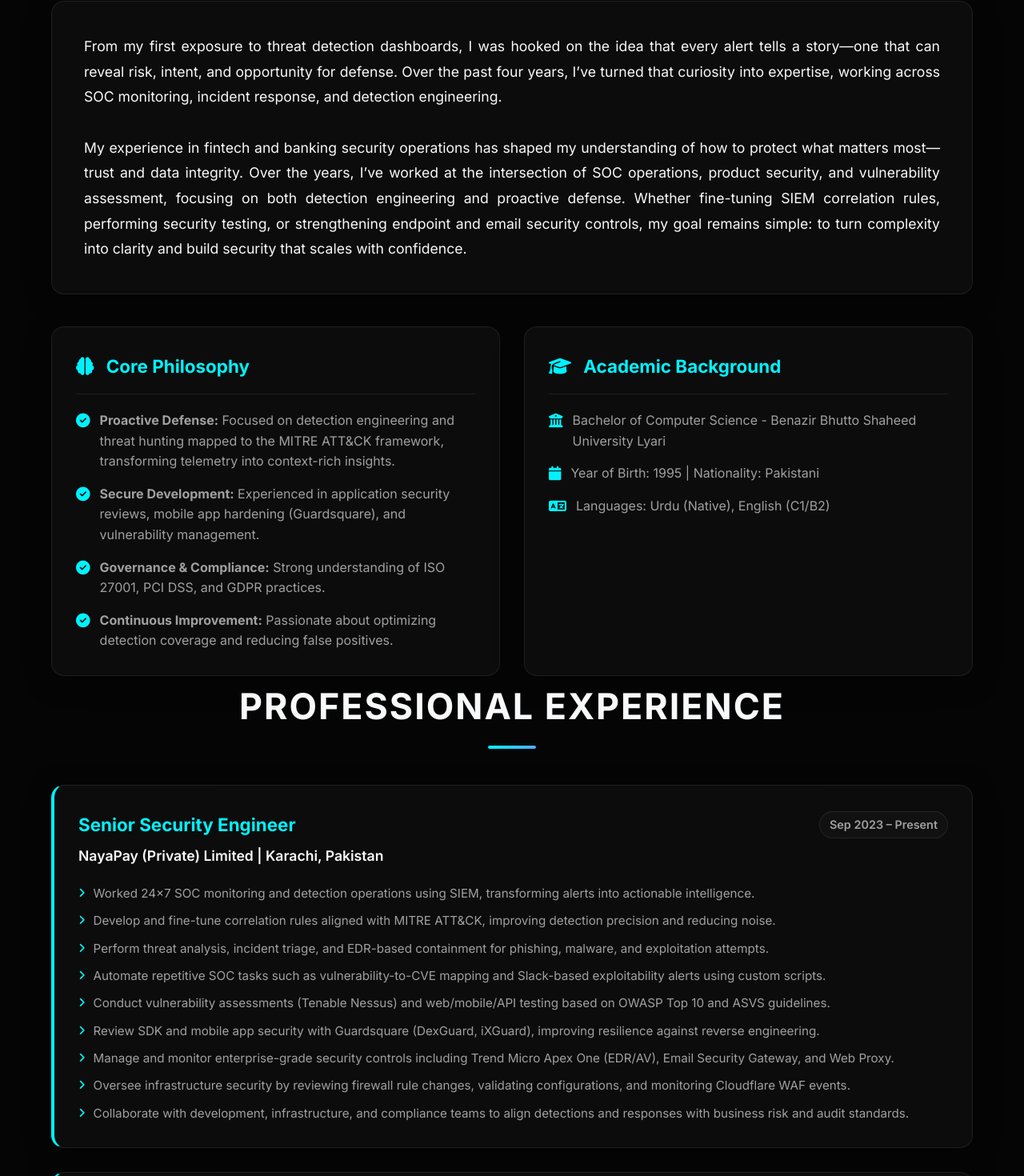
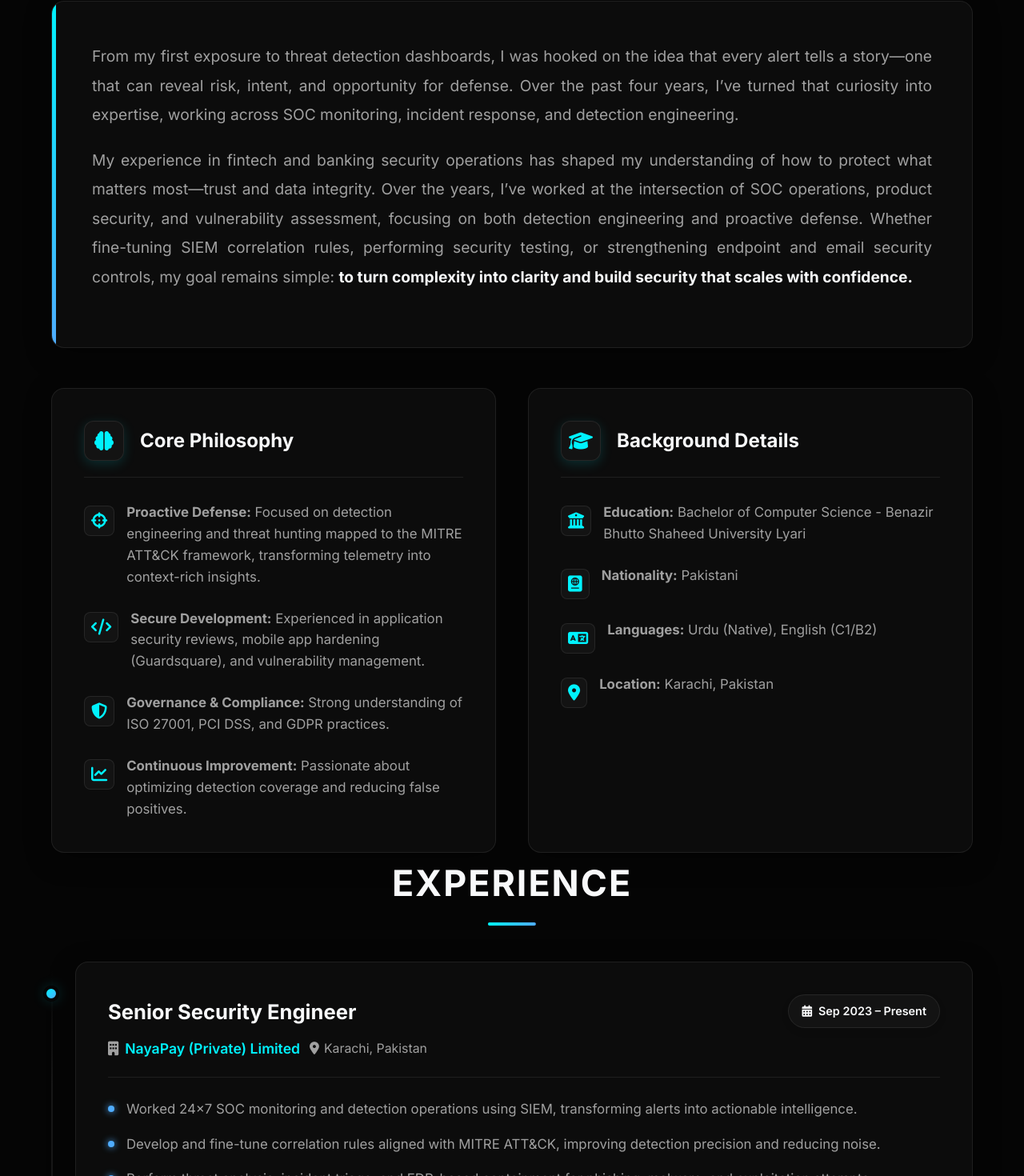
Before and after one commit to SharjeelMoqrabKhan/me, a React (Vite) app: page / in a window 1280 px wide. Shown: the part 1024-2494 px from the top of the page at 80% size. Built offline with nearby package versions, Linux system fonts and the light colour scheme.

Commit message:
feat: implement About and Experience components to showcase professional background and security expertise

```diff
--- a/src/components/About.jsx
+++ b/src/components/About.jsx
@@ -2,33 +2,67 @@ import React from 'react';
 
 const About = () => {
   return (
-    <section id="about" className="container">
-      <h2 className="section-title">About Sharjeel</h2>
-      <div className="glass-panel" style={{ padding: '40px', marginBottom: '40px' }}>
-        <p style={{ fontSize: '1.1em', color: 'var(--text-primary)', textAlign: 'justify', lineHeight: 1.8 }}>
+    <section id="about" className="container" style={{ position: 'relative' }}>
+      <h2 className="section-title">About Me</h2>
+
+      <div className="glass-panel" style={mainCardStyle}>
+        <div style={decoratorStyle}></div>
+        <p style={paragraphStyle}>
           From my first exposure to threat detection dashboards, I was hooked on the idea that every alert tells a story—one that can reveal risk, intent, and opportunity for defense. Over the past four years, I’ve turned that curiosity into expertise, working across SOC monitoring, incident response, and detection engineering.
-          <br /><br />
-          My experience in fintech and banking security operations has shaped my understanding of how to protect what matters most—trust and data integrity. Over the years, I’ve worked at the intersection of SOC operations, product security, and vulnerability assessment, focusing on both detection engineering and proactive defense. Whether fine-tuning SIEM correlation rules, performing security testing, or strengthening endpoint and email security controls, my goal remains simple: to turn complexity into clarity and build security that scales with confidence.
+        </p>
+        <p style={paragraphStyle}>
+          My experience in fintech and banking security operations has shaped my understanding of how to protect what matters most—trust and data integrity. Over the years, I’ve worked at the intersection of SOC operations, product security, and vulnerability assessment, focusing on both detection engineering and proactive defense. Whether fine-tuning SIEM correlation rules, performing security testing, or strengthening endpoint and email security controls, my goal remains simple: <strong style={{color: 'var(--text-primary)'}}>to turn complexity into clarity and build security that scales with confidence.</strong>
         </p>
       </div>
 
       <div style={gridStyle}>
-        <div className="glass-panel" style={cardStyle}>
-          <h3 style={cardTitleStyle}><i className="fas fa-brain" style={iconStyle}></i> Core Philosophy</h3>
+        <div className="glass-panel about-card" style={cardStyle}>
+          <div style={cardHeaderStyle}>
+            <div style={iconWrapperStyle}><i className="fas fa-brain"></i></div>
+            <h3 style={cardTitleStyle}>Core Philosophy</h3>
+          </div>
           <ul style={listStyle}>
-            <li style={listItemStyle}><i className="fas fa-check-circle" style={listIconStyle}></i> <span><strong>Proactive Defense:</strong> Focused on detection engineering and threat hunting mapped to the MITRE ATT&CK framework, transforming telemetry into context-rich insights.</span></li>
-            <li style={listItemStyle}><i className="fas fa-check-circle" style={listIconStyle}></i> <span><strong>Secure Development:</strong> Experienced in application security reviews, mobile app hardening (Guardsquare), and vulnerability management.</span></li>
-            <li style={listItemStyle}><i className="fas fa-check-circle" style={listIconStyle}></i> <span><strong>Governance & Compliance:</strong> Strong understanding of ISO 27001, PCI DSS, and GDPR practices.</span></li>
-            <li style={listItemStyle}><i className="fas fa-check-circle" style={listIconStyle}></i> <span><strong>Continuous Improvement:</strong> Passionate about optimizing detection coverage and reducing false positives.</span></li>
+            <li style={listItemStyle}>
+              <i className="fas fa-crosshairs" style={listIconStyle}></i>
+              <span><strong>Proactive Defense:</strong> Focused on detection engineering and threat hunting mapped to the MITRE ATT&CK framework, transforming telemetry into context-rich insights.</span>
+            </li>
+            <li style={listItemStyle}>
+              <i className="fas fa-code" style={listIconStyle}></i>
+              <span><strong>Secure Development:</strong> Experienced in application security reviews, mobile app hardening (Guardsquare), and vulnerability management.</span>
+            </li>
+            <li style={listItemStyle}>
+              <i className="fas fa-shield-alt" style={listIconStyle}></i>
+              <span><strong>Governance & Compliance:</strong> Strong understanding of ISO 27001, PCI DSS, and GDPR practices.</span>
+            </li>
+            <li style={listItemStyle}>
+              <i className="fas fa-chart-line" style={listIconStyle}></i>
+              <span><strong>Continuous Improvement:</strong> Passionate about optimizing detection coverage and reducing false positives.</span>
+            </li>
           </ul>
         </div>
 
-        <div className="glass-panel" style={cardStyle}>
-          <h3 style={cardTitleStyle}><i className="fas fa-graduation-cap" style={iconStyle}></i> Academic Background</h3>
+        <div className="glass-panel about-card" style={cardStyle}>
+          <div style={cardHeaderStyle}>
+            <div style={iconWrapperStyle}><i className="fas fa-graduation-cap"></i></div>
+            <h3 style={cardTitleStyle}>Background Details</h3>
+          </div>
           <ul style={listStyle}>
-            <li style={listItemStyle}><i className="fas fa-university" style={listIconStyle}></i> <span>Bachelor of Computer Science - Benazir Bhutto Shaheed University Lyari</span></li>
-            <li style={listItemStyle}><i className="fas fa-calendar" style={listIconStyle}></i> <span>Year of Birth: 1995 | Nationality: Pakistani</span></li>
-            <li style={listItemStyle}><i className="fas fa-language" style={listIconStyle}></i> <span>Languages: Urdu (Native), English (C1/B2)</span></li>
+            <li style={listItemStyle}>
+              <i className="fas fa-university" style={listIconStyle}></i>
+              <span><strong>Education:</strong> Bachelor of Computer Science - Benazir Bhutto Shaheed University Lyari</span>
+            </li>
+            <li style={listItemStyle}>
+              <i className="fas fa-passport" style={listIconStyle}></i>
+              <span><strong>Nationality:</strong> Pakistani</span>
+            </li>
+            <li style={listItemStyle}>
+              <i className="fas fa-language" style={listIconStyle}></i>
+              <span><strong>Languages:</strong> Urdu (Native), English (C1/B2)</span>
+            </li>
+            <li style={listItemStyle}>
+              <i className="fas fa-map-marker-alt" style={listIconStyle}></i>
+              <span><strong>Location:</strong> Karachi, Pakistan</span>
+            </li>
           </ul>
         </div>
       </div>
@@ -36,28 +70,71 @@ const About = () => {
   );
 };
 
+// Styles
+const mainCardStyle = {
+  padding: '50px',
+  marginBottom: '50px',
+  position: 'relative',
+  overflow: 'hidden'
+};
+
+const decoratorStyle = {
+  position: 'absolute',
+  top: 0,
+  left: 0,
+  width: '5px',
+  height: '100%',
+  background: 'linear-gradient(to bottom, var(--accent-color), var(--accent-secondary))'
+};
+
+const paragraphStyle = {
+  fontSize: '1.2em',
+  color: 'var(--text-secondary)',
+  textAlign: 'justify',
+  lineHeight: 1.9,
+  marginBottom: '20px'
+};
+
 const gridStyle = {
   display: 'grid',
-  gridTemplateColumns: 'repeat(auto-fit, minmax(300px, 1fr))',
-  gap: '30px'
+  gridTemplateColumns: 'repeat(auto-fit, minmax(350px, 1fr))',
+  gap: '40px'
 };
 
 const cardStyle = {
-  padding: '30px',
+  padding: '40px',
   display: 'flex',
-  flexDirection: 'column'
+  flexDirection: 'column',
+  transition: 'transform 0.4s ease, box-shadow 0.4s ease'
+};
+
+const cardHeaderStyle = {
+  display: 'flex',
+  alignItems: 'center',
+  gap: '20px',
+  marginBottom: '30px',
+  borderBottom: '1px solid var(--glass-border)',
+  paddingBottom: '20px'
+};
+
+const iconWrapperStyle = {
+  width: '50px',
+  height: '50px',
+  borderRadius: '12px',
+  background: 'var(--glass-bg)',
+  border: '1px solid var(--glass-border)',
+  display: 'flex',
+  alignItems: 'center',
+  justifyContent: 'center',
+  fontSize: '1.5em',
+  color: 'var(--accent-color)',
+  boxShadow: '0 4px 15px var(--shadow-color)'
 };
 
 const cardTitleStyle = {
-  color: 'var(--accent-color)',
-  borderBottom: '1px solid var(--glass-border)',
-  paddingBottom: '15px',
-  marginBottom: '20px',
-  fontSize: '1.4em'
-};
-
-const iconStyle = {
-  marginRight: '10px'
+  color: 'var(--text-primary)',
+  fontSize: '1.5em',
+  margin: 0
 };
 
 const listStyle = {
@@ -65,21 +142,26 @@ const listStyle = {
   padding: 0,
   display: 'flex',
   flexDirection: 'column',
-  gap: '15px'
+  gap: '25px'
 };
 
 const listItemStyle = {
   display: 'flex',
   alignItems: 'flex-start',
-  gap: '12px',
+  gap: '15px',
   color: 'var(--text-secondary)',
-  lineHeight: 1.6
+  lineHeight: 1.6,
+  fontSize: '1.05em'
 };
 
 const listIconStyle = {
   color: 'var(--accent-color)',
-  marginTop: '4px',
-  fontSize: '1.1em'
+  marginTop: '5px',
+  fontSize: '1.2em',
+  background: 'var(--glass-bg)',
+  padding: '8px',
+  borderRadius: '8px',
+  border: '1px solid var(--glass-border)'
 };
 
 export default About;
--- a/src/components/Experience.jsx
+++ b/src/components/Experience.jsx
@@ -4,7 +4,8 @@ const Experience = () => {
   const experiences = [
     {
       title: "Senior Security Engineer",
-      company: "NayaPay (Private) Limited | Karachi, Pakistan",
+      company: "NayaPay (Private) Limited",
+      location: "Karachi, Pakistan",
       duration: "Sep 2023 – Present",
       duties: [
         "Worked 24×7 SOC monitoring and detection operations using SIEM, transforming alerts into actionable intelligence.",
@@ -13,56 +14,71 @@ const Experience = () => {
         "Automate repetitive SOC tasks such as vulnerability-to-CVE mapping and Slack-based exploitability alerts using custom scripts.",
         "Conduct vulnerability assessments (Tenable Nessus) and web/mobile/API testing based on OWASP Top 10 and ASVS guidelines.",
         "Review SDK and mobile app security with Guardsquare (DexGuard, iXGuard), improving resilience against reverse engineering.",
-        "Manage and monitor enterprise-grade security controls including Trend Micro Apex One (EDR/AV), Email Security Gateway, and Web Proxy.",
-        "Oversee infrastructure security by reviewing firewall rule changes, validating configurations, and monitoring Cloudflare WAF events.",
-        "Collaborate with development, infrastructure, and compliance teams to align detections and responses with business risk and audit standards."
+        "Manage and monitor enterprise-grade security controls including Trend Micro Apex One, Email Security Gateway, and Web Proxy.",
+        "Oversee infrastructure security by reviewing firewall rule changes, validating configurations, and monitoring Cloudflare WAF events."
       ]
     },
     {
       title: "Security Operation Centre Analyst",
-      company: "BankIslami Pakistan Limited | Karachi, Pakistan",
+      company: "BankIslami Pakistan Limited",
+      location: "Karachi, Pakistan",
       duration: "Mar 2022 – Sep 2023",
       duties: [
         "Monitored enterprise infrastructure through IBM QRadar SIEM, tuning correlation rules and reducing false positives by over 30%.",
         "Investigated alerts from FireEye HX and Trend Micro Apex One (EDR), ensuring timely response and containment of malware incidents.",
         "Administered IBM Guardium for Database Activity Monitoring (DAM), maintaining integrity and visibility of critical financial databases.",
         "Enriched investigations using threat intelligence from MISP, Anomali, and AlienVault OTX, accelerating RCA and IOC validation.",
-        "Analyzed phishing and malware campaigns via Trend Micro Email Security, performing detailed header and payload analysis for IOC extraction.",
-        "Collaborated with managed security providers and internal teams to enhance SOC maturity and reduce MTTD/MTTR across incident workflows."
+        "Analyzed phishing and malware campaigns via Trend Micro Email Security, performing detailed header and payload analysis.",
+        "Collaborated with managed security providers and internal teams to enhance SOC maturity and reduce MTTD/MTTR."
       ]
     },
     {
       title: "IT Support Specialist",
-      company: "The Vikor Health Care | Karachi, Pakistan",
+      company: "The Vikor Health Care",
+      location: "Karachi, Pakistan",
       duration: "Nov 2021 – Feb 2022",
       duties: [
         "Provided technical support for software, network, and endpoint issues, ensuring minimal downtime across office systems.",
         "Performed manual Software Quality Assurance (SQA) testing and assisted in troubleshooting software defects before release.",
-        "Configured and maintained LAN/WAN devices, improving network stability and user connectivity.",
-        "Collaborated with development and IT teams to ensure smooth deployment and system updates across departments."
+        "Configured and maintained LAN/WAN devices, improving network stability and user connectivity."
       ]
     }
   ];
 
   return (
     <section id="experience" className="container">
-      <h2 className="section-title">Professional Experience</h2>
-      <div style={timelineStyle}>
+      <h2 className="section-title">Experience</h2>
+      <div style={timelineContainerStyle} className="timeline-container">
         {experiences.map((exp, index) => (
-          <div key={index} className="glass-panel" style={itemStyle}>
-            <div style={headerStyle}>
+          <div key={index} style={timelineItemStyle} className="timeline-item">
+            <div style={timelineDotStyle} className="timeline-dot"></div>
+            <div className="glass-panel" style={cardContentStyle}>
+              <div style={cardHeaderStyle}>
+                <div>
                   <h4 style={titleStyle}>{exp.title}</h4>
-              <span style={durationStyle}>{exp.duration}</span>
+                  <p style={companyStyle}>
+                    <i className="fas fa-building" style={{marginRight: '8px', color: 'var(--text-secondary)'}}></i>
+                    {exp.company}
+                    <span style={locationStyle}>
+                       <i className="fas fa-map-marker-alt" style={{marginRight: '6px', marginLeft: '12px'}}></i>
+                       {exp.location}
+                    </span>
+                  </p>
                 </div>
-            <p style={companyStyle}>{exp.company}</p>
+                <span style={durationBadgeStyle}>
+                  <i className="fas fa-calendar-alt" style={{marginRight: '8px'}}></i>
+                  {exp.duration}
+                </span>
+              </div>
               <ul style={listStyle}>
                 {exp.duties.map((duty, idx) => (
                   <li key={idx} style={listItemStyle}>
-                  <i className="fas fa-angle-right" style={listIconStyle}></i>
+                    <span style={bulletPointStyle}></span>
                     <span>{duty}</span>
                   </li>
                 ))}
               </ul>
+            </div>
           </div>
         ))}
       </div>
@@ -70,48 +86,83 @@ const Experience = () => {
   );
 };
 
-const timelineStyle = {
+// Styles
+const timelineContainerStyle = {
+  position: 'relative',
+  paddingLeft: '30px',
   display: 'flex',
   flexDirection: 'column',
-  gap: '30px',
+  gap: '50px'
+};
+
+const timelineItemStyle = {
   position: 'relative'
 };
 
-const itemStyle = {
-  padding: '30px',
-  borderLeft: '4px solid var(--accent-color)'
+const timelineDotStyle = {
+  position: 'absolute',
+  left: '-30px',
+  top: '30px',
+  width: '20px',
+  height: '20px',
+  borderRadius: '50%',
+  background: 'linear-gradient(135deg, var(--accent-color), var(--accent-secondary))',
+  boxShadow: '0 0 15px var(--shadow-color)',
+  transform: 'translateX(-50%)',
+  zIndex: 2,
+  border: '4px solid var(--bg-primary)'
 };
 
-const headerStyle = {
+const cardContentStyle = {
+  padding: '40px',
+  position: 'relative'
+};
+
+const cardHeaderStyle = {
   display: 'flex',
   justifyContent: 'space-between',
-  alignItems: 'center',
+  alignItems: 'flex-start',
   flexWrap: 'wrap',
-  gap: '10px',
-  marginBottom: '5px'
+  gap: '20px',
+  marginBottom: '25px',
+  paddingBottom: '20px',
+  borderBottom: '1px solid var(--glass-border)'
 };
 
 const titleStyle = {
-  color: 'var(--accent-color)',
-  fontSize: '1.4em',
-  margin: 0
-};
-
-const durationStyle = {
-  fontSize: '0.9em',
-  padding: '4px 12px',
-  backgroundColor: 'var(--bg-secondary)',
-  borderRadius: '20px',
-  color: 'var(--text-secondary)',
-  fontWeight: 600,
-  border: '1px solid var(--glass-border)'
+  color: 'var(--text-primary)',
+  fontSize: '1.6em',
+  fontWeight: 700,
+  margin: '0 0 10px 0'
 };
 
 const companyStyle = {
   fontSize: '1.1em',
+  color: 'var(--accent-color)',
+  fontWeight: 600,
+  margin: 0,
+  display: 'flex',
+  alignItems: 'center',
+  flexWrap: 'wrap'
+};
+
+const locationStyle = {
+  color: 'var(--text-secondary)',
+  fontWeight: 400,
+  fontSize: '0.9em'
+};
+
+const durationBadgeStyle = {
+  fontSize: '0.9em',
+  padding: '8px 16px',
+  backgroundColor: 'var(--glass-bg)',
+  borderRadius: '30px',
   color: 'var(--text-primary)',
-  marginBottom: '20px',
-  fontWeight: 600
+  fontWeight: 600,
+  border: '1px solid var(--glass-border)',
+  display: 'flex',
+  alignItems: 'center',
+  boxShadow: '0 4px 10px rgba(0,0,0,0.1)'
 };
 
 const listStyle = {
@@ -119,22 +170,44 @@ const listStyle = {
   padding: 0,
   display: 'flex',
   flexDirection: 'column',
-  gap: '10px'
+  gap: '15px'
 };
 
 const listItemStyle = {
   display: 'flex',
   alignItems: 'flex-start',
-  gap: '10px',
+  gap: '15px',
   color: 'var(--text-secondary)',
-  fontSize: '0.95em',
-  lineHeight: 1.6
+  fontSize: '1.05em',
+  lineHeight: 1.7
 };
 
-const listIconStyle = {
-  color: 'var(--accent-color)',
-  marginTop: '5px',
-  fontSize: '0.9em'
+const bulletPointStyle = {
+  minWidth: '8px',
+  height: '8px',
+  backgroundColor: 'var(--accent-secondary)',
+  borderRadius: '50%',
+  marginTop: '10px',
+  boxShadow: '0 0 8px var(--accent-secondary)'
 };
 
+/* Inject CSS for Timeline Line */
+const styleSheet = document.createElement("style");
+styleSheet.innerText = `
+  .timeline-container::before {
+    content: '';
+    position: absolute;
+    top: 0;
+    left: 0;
+    width: 2px;
+    height: 100%;
+    background: linear-gradient(to bottom, transparent, var(--glass-border) 10%, var(--glass-border) 90%, transparent);
+  }
+  .timeline-item:hover .timeline-dot {
+    transform: translateX(-50%) scale(1.3);
+    transition: transform 0.3s cubic-bezier(0.175, 0.885, 0.32, 1.275);
+  }
+`;
+document.head.appendChild(styleSheet);
+
 export default Experience;
```
Lines whose indentation alone changed are shown as unchanged.
